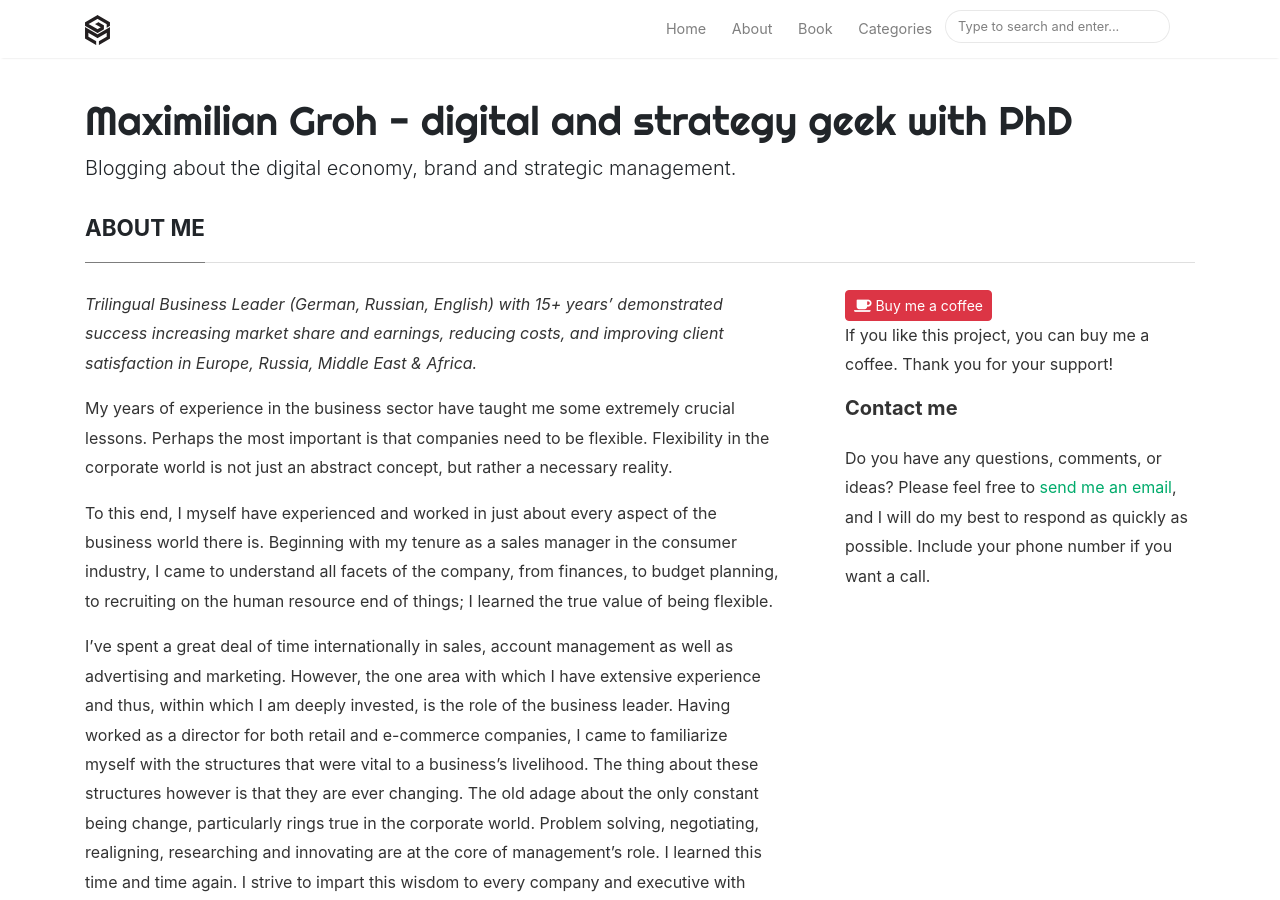
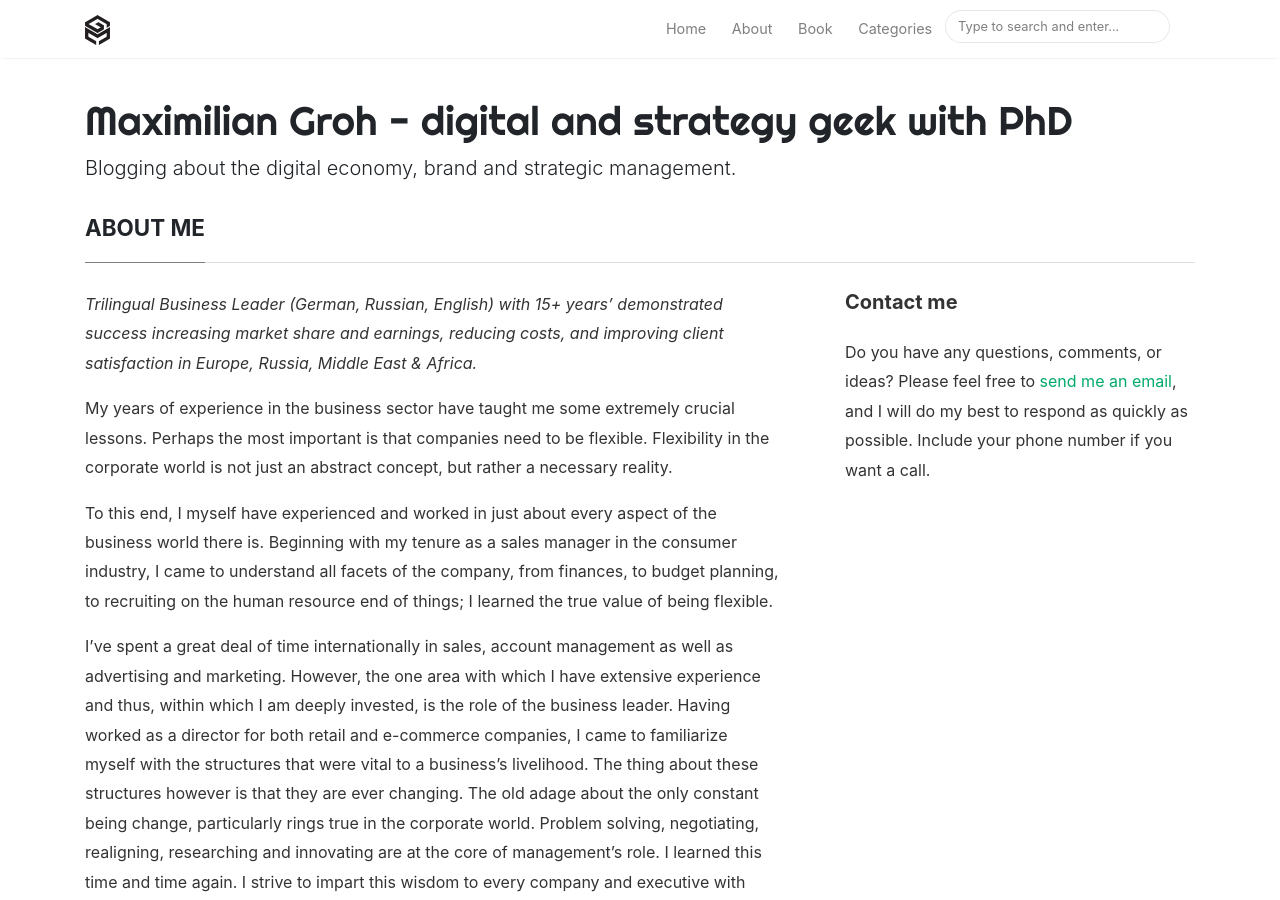
Before and after one commit to mgroheu/mgroh.github.io, a Jekyll site: the page built from _pages/about.md, in a window 1280 px wide and 900 px high. Built offline with Jekyll 4.4.1, drawn with Linux system fonts in a browser that asks for light colours; nearby versions of some CDN libraries; comment, search, counter and statistics services are not loaded.

Commit message:
Updated code and text

```diff
--- a/_pages/about.md
+++ b/_pages/about.md
@@ -84,13 +84,6 @@ Max is a gifted leader who draws his strength and effectiveness from excellent c
 <div class="col-md-4">
 
 <div class="sticky-top sticky-top-80">
-<a class="btn btn-danger btn-sm rounded trackdonate" target="_blank" href="https://www.paypal.com/cgi-bin/webscr?cmd=_s-xclick&hosted_button_id=3X9DQD5RDUTUN&source=url"><span class="fa fa-coffee"></span> Buy me a coffee</a>
-
-<p>If you like this project, you can buy me a coffee. Thank you for your support!</p>
-
-
-<p></p>
-<p></p>
 <h5>Contact me</h5>
 <p>Do you have any questions, comments, or ideas? Please feel free to <a href="#" onclick="d='mgroh.eu'; u='contact'; prompt('Copy address to clipboard',u+'@'+d); return false" title="Click here to send me email"> send me an email</a>, and I will do my best to respond as quickly as possible. Include your phone number if you want a call.</p>
 
```
